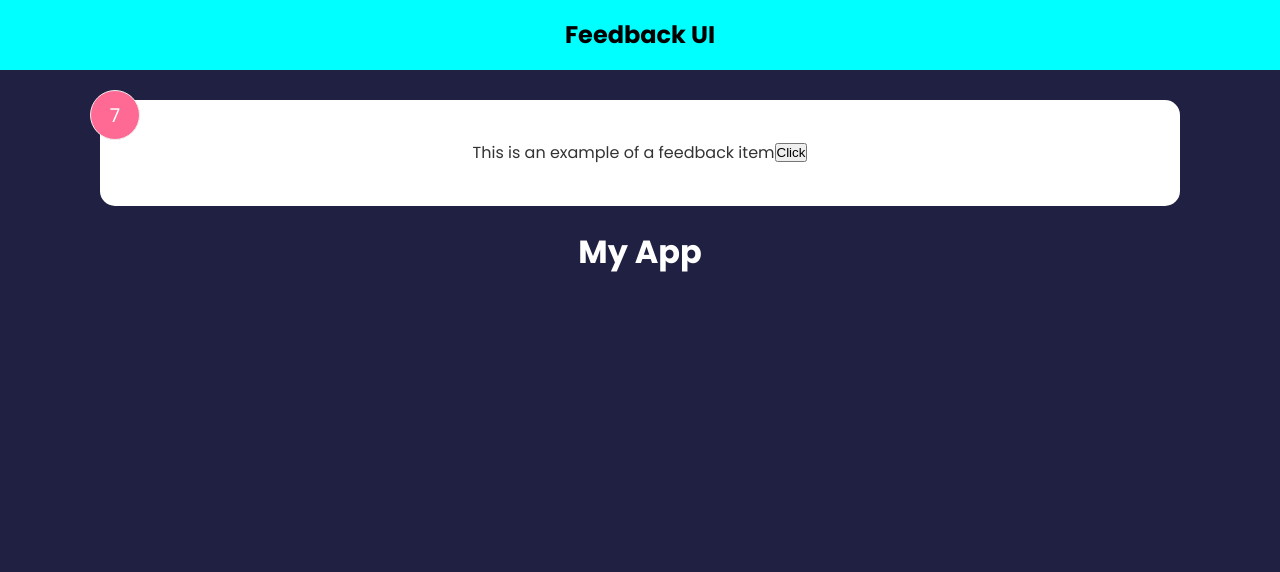
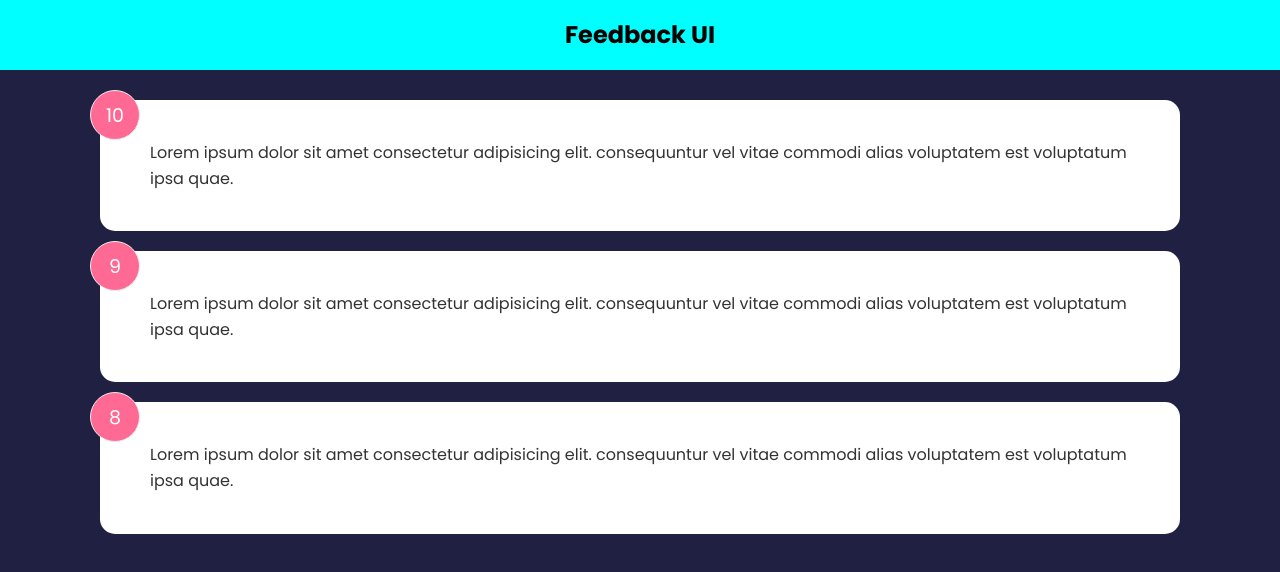
Before and after one commit to mgitdeep/TextTransform-React, a React (Create React App) app: page / in a window 1280 px wide. Shown: the top 572 px of the page. Built offline with nearby package versions, Linux system fonts and the light colour scheme; the HTML template or start-up script is replaced by a standard one.

Commit message:
L-14 Updates

```diff
--- a/src/App.js
+++ b/src/App.js
@@ -1,16 +1,18 @@
+import { useState } from 'react'
 import Header from './components/Header'
 import './index.css'
-import FeedbackItem from './components/FeedbackItem'
+import FeedbackList from './components/FeedbackList'
+import FeedbackData from './data/FeedbackData'
 
 function App() {
+    const [feedback, setFeedback] = useState(FeedbackData)
 
     return (
         <>
             <Header />
-            <FeedbackItem />
-            <div className="myclass">
-                <h1>My App</h1>
 
+            <div className="contaienr">
+                <FeedbackList feedback={feedback} />
             </div>
         </>
     )
--- a/src/components/FeedbackItem.jsx
+++ b/src/components/FeedbackItem.jsx
@@ -1,22 +1,10 @@
-import { useState } from "react"
 
-function FeedbackItem() {
-    const [rating, setRating] = useState(7)
-    const [text, setText] = useState('This is an example of a feedback item')
-
-    function handleClick() {
-        // setRating(10)
-        setRating((prev) => {
-            console.log(prev)
-            return prev + 1
-        })
-    }
+function FeedbackItem({item}) {
 
   return (
     <div className="card">
-        <div className="num-display">{rating}</div>
-        <div className="text-display">{text}</div>
-        <button onClick={handleClick}>Click</button>
+        <div className="num-display">{item.rating}</div>
+        <div className="text-display">{item.text}</div>
     </div>
   )
 }
--- /dev/null
+++ b/src/components/FeedbackList.jsx
@@ -0,0 +1,18 @@
+import FeedbackItem from './FeedbackItem'
+import React from 'react'
+
+function FeedbackList({feedback}) {
+    // console.log(feedback)
+    if (!feedback || feedback.length === 0 ) {
+        return <p>No Feedback Yet</p>
+    }
+    return (
+        <div className='feedback-list'>
+            {feedback.map((item) => (
+                <FeedbackItem key={item.id} item={item}/>
+            ))}
+        </div>
+    )
+}
+
+export default FeedbackList
--- /dev/null
+++ b/src/data/FeedbackData.js
@@ -0,0 +1,19 @@
+const FeedbackData = [
+    {
+      id: 1,
+      rating: 10,
+      text: 'Lorem ipsum dolor sit amet consectetur adipisicing elit. consequuntur vel vitae commodi alias voluptatem est voluptatum ipsa quae.',
+    },
+    {
+      id: 2,
+      rating: 9,
+      text: 'Lorem ipsum dolor sit amet consectetur adipisicing elit. consequuntur vel vitae commodi alias voluptatem est voluptatum ipsa quae.',
+    },
+    {
+      id: 3,
+      rating: 8,
+      text: 'Lorem ipsum dolor sit amet consectetur adipisicing elit. consequuntur vel vitae commodi alias voluptatem est voluptatum ipsa quae.',
+    },
+  ]
+
+  export default FeedbackData
```
